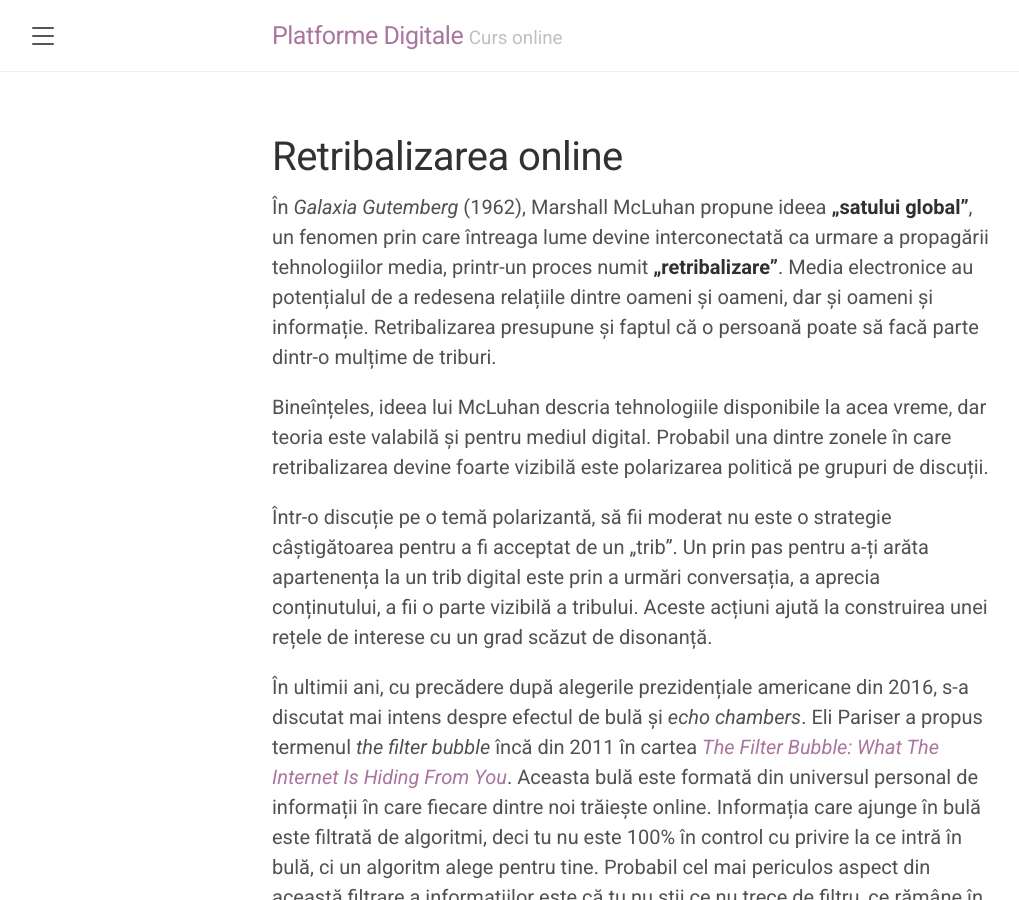
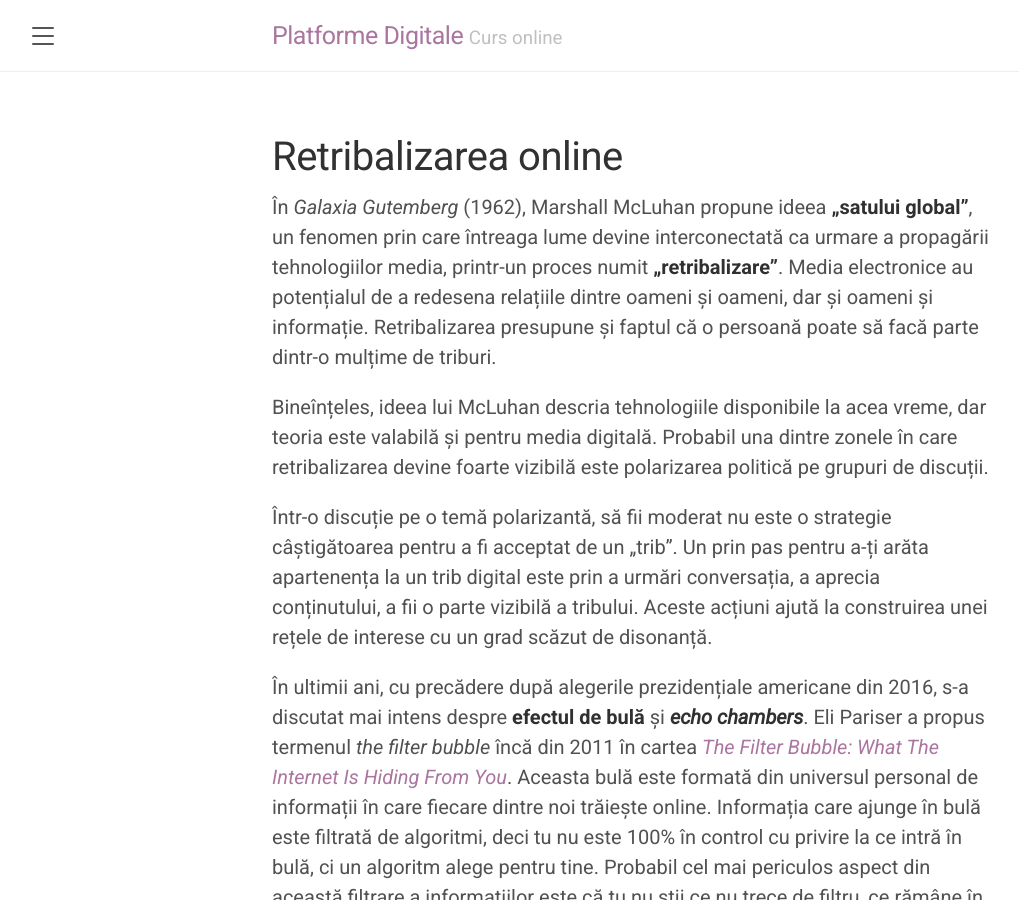
Before and after one commit to flavianana/flavianana.github.io, a Jekyll site: the page built from cursuri/forumuri-grupuri-discutii/retribalizarea-online.html, in a window 1280 px wide and 900 px high. Shown: the whole window, without its empty margins (8-1027 px from the left). Built offline with Jekyll 4.4.1, drawn with Linux system fonts in a browser that asks for light colours; nearby versions of some CDN libraries; comment, search, counter and statistics services are not loaded.

Commit message:
update content Forumuri și grupuri de discuții

```diff
--- a/cursuri/forumuri-grupuri-discutii/agregari-sociale.html
+++ b/cursuri/forumuri-grupuri-discutii/agregari-sociale.html
@@ -92,4 +92,6 @@ next:
   Mai multe despre culte puteți afla din acest video realizat de VOX pentru Netflix:
 </p>
 
-<iframe width="720" height="405" src="https://www.youtube.com/embed/6NWIfiV1_XQ" frameborder="0" allow="accelerometer; autoplay; clipboard-write; encrypted-media; gyroscope; picture-in-picture" allowfullscreen></iframe>
+<div class="embed-container">
+<iframe src="https://www.youtube.com/embed/6NWIfiV1_XQ" frameborder="0" allow="accelerometer; autoplay; clipboard-write; encrypted-media; gyroscope; picture-in-picture" allowfullscreen></iframe>
+</div>
--- a/cursuri/forumuri-grupuri-discutii/forumuri.html
+++ b/cursuri/forumuri-grupuri-discutii/forumuri.html
@@ -1,6 +1,7 @@
 ---
 layout: course
 title: Forumuri și grupuri de discuții. Retribalizarea online
+show_in_sidebar: yes
 next:
   url: /cursuri/forumuri-grupuri-discutii/specific-grupuri-discutii
   title: Specificul grupurilor de discuții
--- a/cursuri/forumuri-grupuri-discutii/retribalizarea-online.html
+++ b/cursuri/forumuri-grupuri-discutii/retribalizarea-online.html
@@ -12,13 +12,13 @@ prev:
   În <em>Galaxia Gutemberg</em> (1962), Marshall McLuhan propune ideea <strong>„satului global”</strong>, un fenomen prin care întreaga lume devine interconectată ca urmare a propagării tehnologiilor media, printr-un proces numit <strong>„retribalizare”</strong>. Media electronice au potențialul de a redesena relațiile dintre oameni și oameni, dar și oameni și informație. Retribalizarea presupune și faptul că o persoană poate să facă parte dintr-o mulțime de triburi.
 </p>
 <p>
-  Bineînțeles, ideea lui McLuhan descria tehnologiile disponibile la acea vreme, dar teoria este valabilă și pentru mediul digital. Probabil una dintre zonele în care retribalizarea devine foarte vizibilă este polarizarea politică pe grupuri de discuții.
+  Bineînțeles, ideea lui McLuhan descria tehnologiile disponibile la acea vreme, dar teoria este valabilă și pentru media digitală. Probabil una dintre zonele în care retribalizarea devine foarte vizibilă este polarizarea politică pe grupuri de discuții.
 </p>
 <p>
   Într-o discuție pe o temă polarizantă, să fii moderat nu este o strategie câștigătoarea pentru a fi acceptat de un „trib”. Un prin pas pentru a-ți arăta apartenența la un trib digital este prin a urmări conversația, a aprecia conținutului, a fii o parte vizibilă a tribului. Aceste acțiuni ajută la construirea unei rețele de interese cu un grad scăzut de disonanță.
 </p>
 <p>
-  În ultimii ani, cu precădere după alegerile prezidențiale americane din 2016, s-a discutat mai intens despre efectul de bulă și <em>echo chambers</em>. Eli Pariser a propus termenul <em>the filter bubble</em> încă din 2011 în cartea <em><a href=" https://www.goodreads.com/book/show/10596103-the-filter-bubble">The Filter Bubble: What The Internet Is Hiding From You</a></em>. Aceasta bulă este formată din universul personal de informații în care fiecare dintre noi trăiește online. Informația care ajunge în bulă este filtrată de algoritmi, deci tu nu este 100% în control cu privire la ce intră în bulă, ci un algoritm alege pentru tine. Probabil cel mai periculos aspect din această filtrare a informațiilor este că tu nu știi ce nu trece de filtru, ce rămâne în afara bulei.
+  În ultimii ani, cu precădere după alegerile prezidențiale americane din 2016, s-a discutat mai intens despre <strong>efectul de bulă</strong> și <strong><em>echo chambers</em></strong>. Eli Pariser a propus termenul <em>the filter bubble</em> încă din 2011 în cartea <em><a href=" https://www.goodreads.com/book/show/10596103-the-filter-bubble">The Filter Bubble: What The Internet Is Hiding From You</a></em>. Aceasta bulă este formată din universul personal de informații în care fiecare dintre noi trăiește online. Informația care ajunge în bulă este filtrată de algoritmi, deci tu nu este 100% în control cu privire la ce intră în bulă, ci un algoritm alege pentru tine. Probabil cel mai periculos aspect din această filtrare a informațiilor este că tu nu știi ce nu trece de filtru, ce rămâne în afara bulei.
 </p>
 <p>
   Tendința noastră este de a ne înconjura de oameni care gândesc ca noi și sunt de acord cu opiniile noastre, pentru suntem mereu în căutarea feedback-ului pozitiv, așteptăm de la alții să ne valideze opiniile. Carlos Maza descrie această dinamică într-un video realizat pentru VOX, <em>Why every social media site is a dumpster fire</em>:
@@ -29,6 +29,8 @@ prev:
   </blockquote>
 </p>
 <p>
-  <iframe width="720" height="405" src="https://www.youtube.com/embed/wZSRxfHMr5s" frameborder="0" allow="accelerometer; autoplay; clipboard-write; encrypted-media; gyroscope; picture-in-picture" allowfullscreen></iframe>
+  <div class="embed-container">
+  <iframe src="https://www.youtube.com/embed/wZSRxfHMr5s" frameborder="0" allow="accelerometer; autoplay; clipboard-write; encrypted-media; gyroscope; picture-in-picture" allowfullscreen></iframe>
+</div>
 </p>
 <blo
--- a/cursuri/tipuri-platforme/tiktok-graf-social.html
+++ b/cursuri/tipuri-platforme/tiktok-graf-social.html
@@ -16,5 +16,6 @@ prev:
   TikTok înlocuiește graful social cu <strong>graful de interese</strong>, adică modul în care interacționezi cu videourile care îți apar dictează ce fel de conținut urmează să vezi. Aceasta nu este o tactică inventată de TikTok. Și YouTube face ceva similar, dar pentru că videourile de pe TikTok sunt mult mai scurte, se poate strânge mult mai multă informație.
 </p>
 <br>
-
-<iframe width="720" height="405" src="https://www.youtube.com/embed/BAsXGN2OX0c" frameborder="0" allow="accelerometer; autoplay; clipboard-write; encrypted-media; gyroscope; picture-in-picture" allowfullscreen></iframe>
+<div class="embed-container">
+<iframe src="https://www.youtube.com/embed/BAsXGN2OX0c" frameborder="0" allow="accelerometer; autoplay; clipboard-write; encrypted-media; gyroscope; picture-in-picture" allowfullscreen></iframe>
+</div>
```
Also changed, not shown: cursuri/tipuri-platforme/componente-sns.html (+16 -9 lines).
